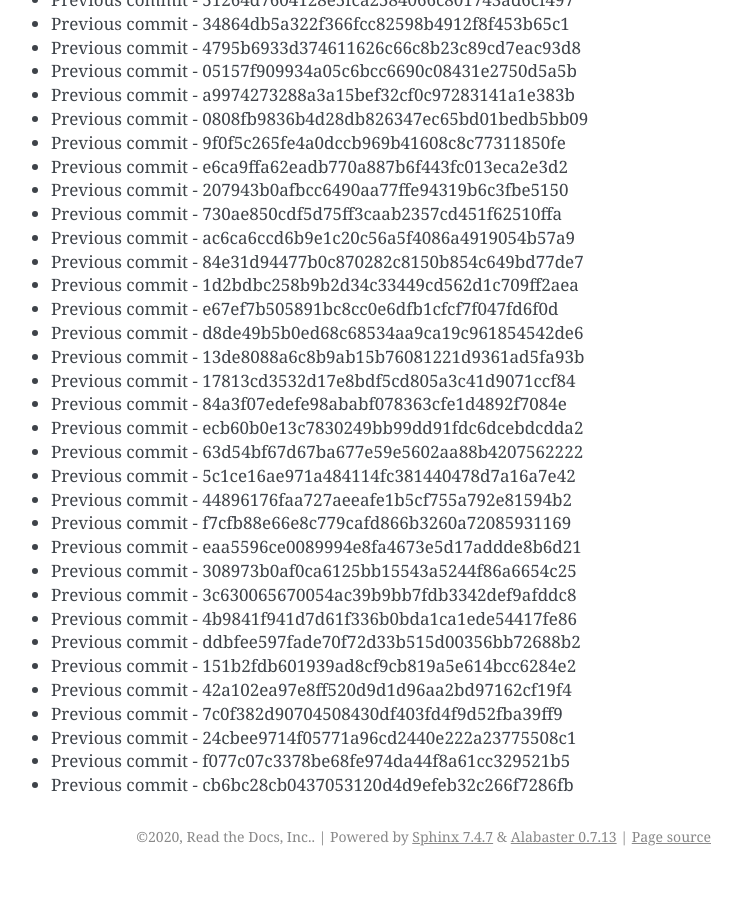
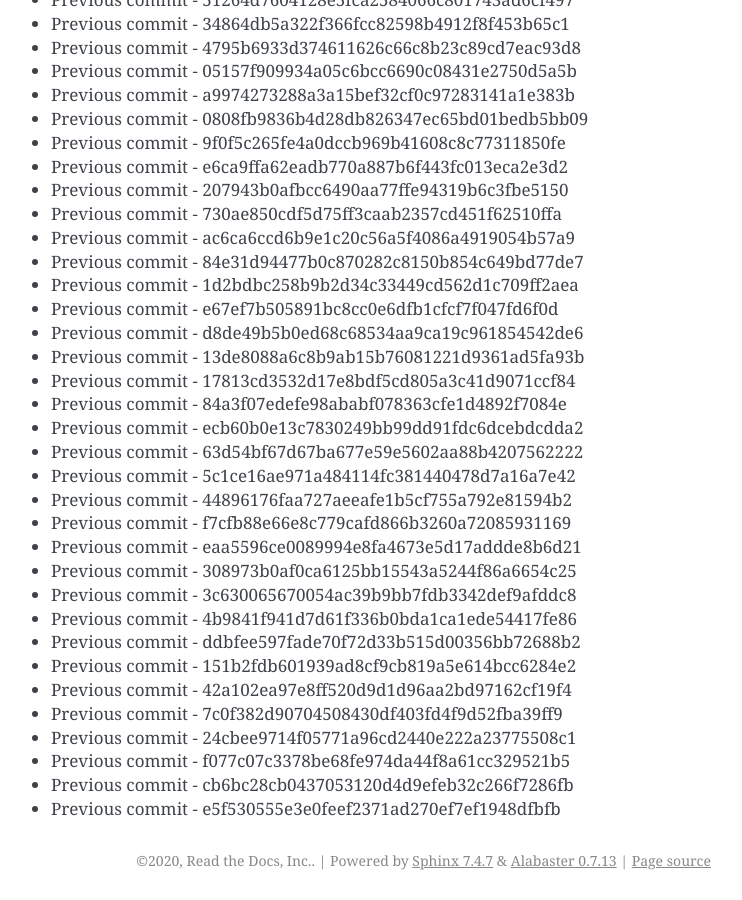
Before and after one commit to readthedocs/rtd-git-stresstest, a Sphinx documentation site: the page built from docs/updates.rst, in a window 1280 px wide and 900 px high, scrolled down 6819 px. Shown: the whole window, without its empty margins (399-1141 px from the left). Built offline with Sphinx 7.4.7, drawn with Linux system fonts in a browser that asks for light colours; before the commit the page ends 7695 px from its top, so only the background shows below that.

Commit message:
Generating commit from previous: e5f530555e3e0feef2371ad270ef7ef1948dfbfb

```diff
--- a/docs/updates.rst
+++ b/docs/updates.rst
@@ -318,3 +318,4 @@ It can be tested for any performance characteristics.
 * Previous commit - 24cbee9714f05771a96cd2440e222a23775508c1
 * Previous commit - f077c07c3378be68fe974da44f8a61cc329521b5
 * Previous commit - cb6bc28cb0437053120d4d9efeb32c266f7286fb
+* Previous commit - e5f530555e3e0feef2371ad270ef7ef1948dfbfb
```
